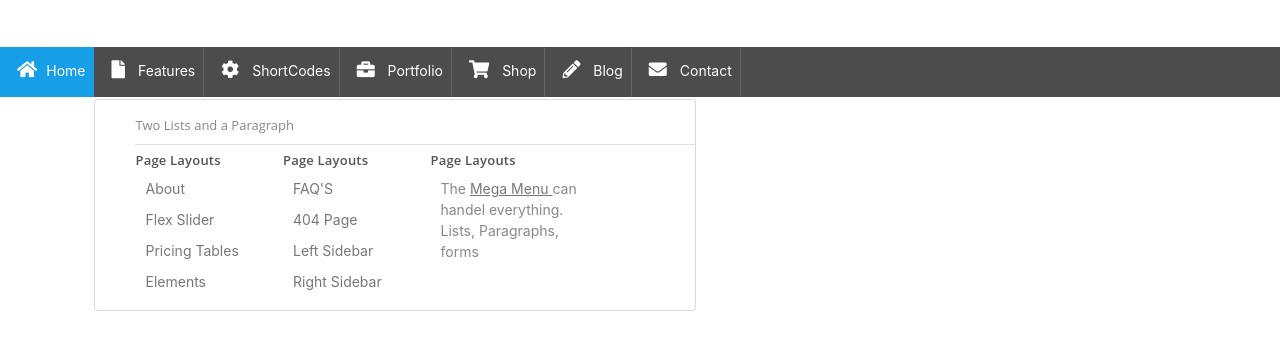
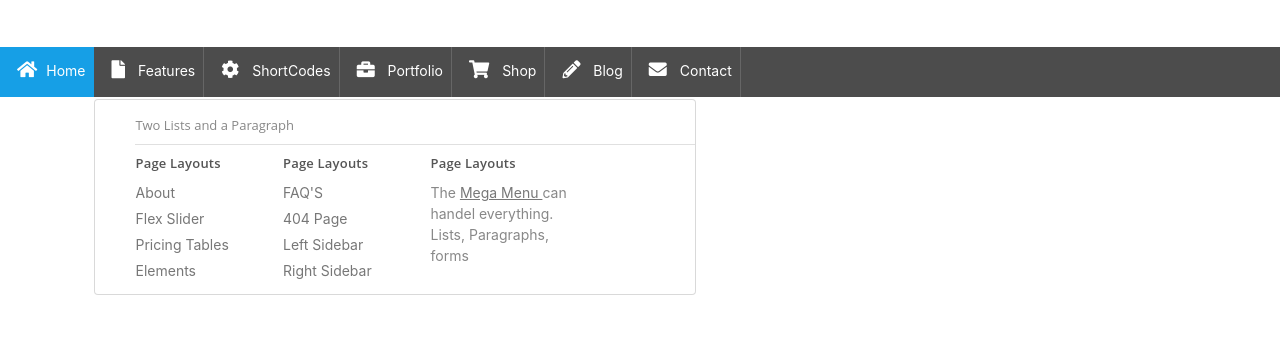
Before and after one commit to Mohamed-AbdElrhman-Eltahawy/Nevia, a plain HTML site: page index.html in a window 1280 px wide. Both pictures are taken after a click on the button "Features". Shown: the part 156-506 px from the top of the page. Drawn offline with Linux system fonts and the light colour scheme.

Commit message:
Edit navbar-items li margin

```diff
--- a/css/navbar.css
+++ b/css/navbar.css
@@ -35,7 +35,7 @@
 	font-size: 18px;
 }
 .navbar-items li {
-	margin: 10px
+	margin: 5px 0px 5px 0px
 }
 .dropdown-toggle::after {
 	display: none
@@ -63,7 +63,8 @@
 
 .dropdown-navgation h4 {
 	font-size: 13px;
-	color: #555
+	color: #555;
+	padding: 3px 0px 3px 0px
 }
 
 .paragraph-font-size {
```
